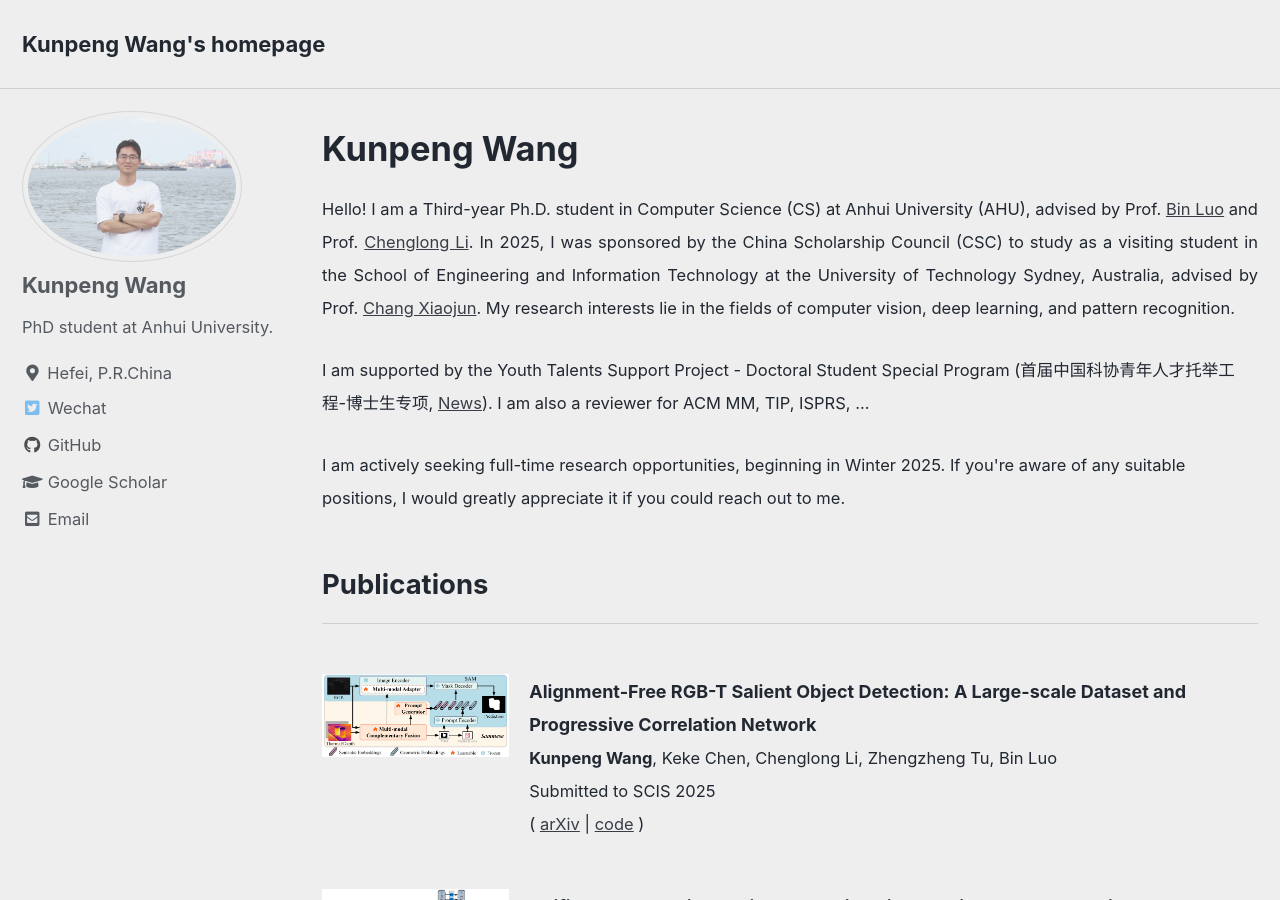
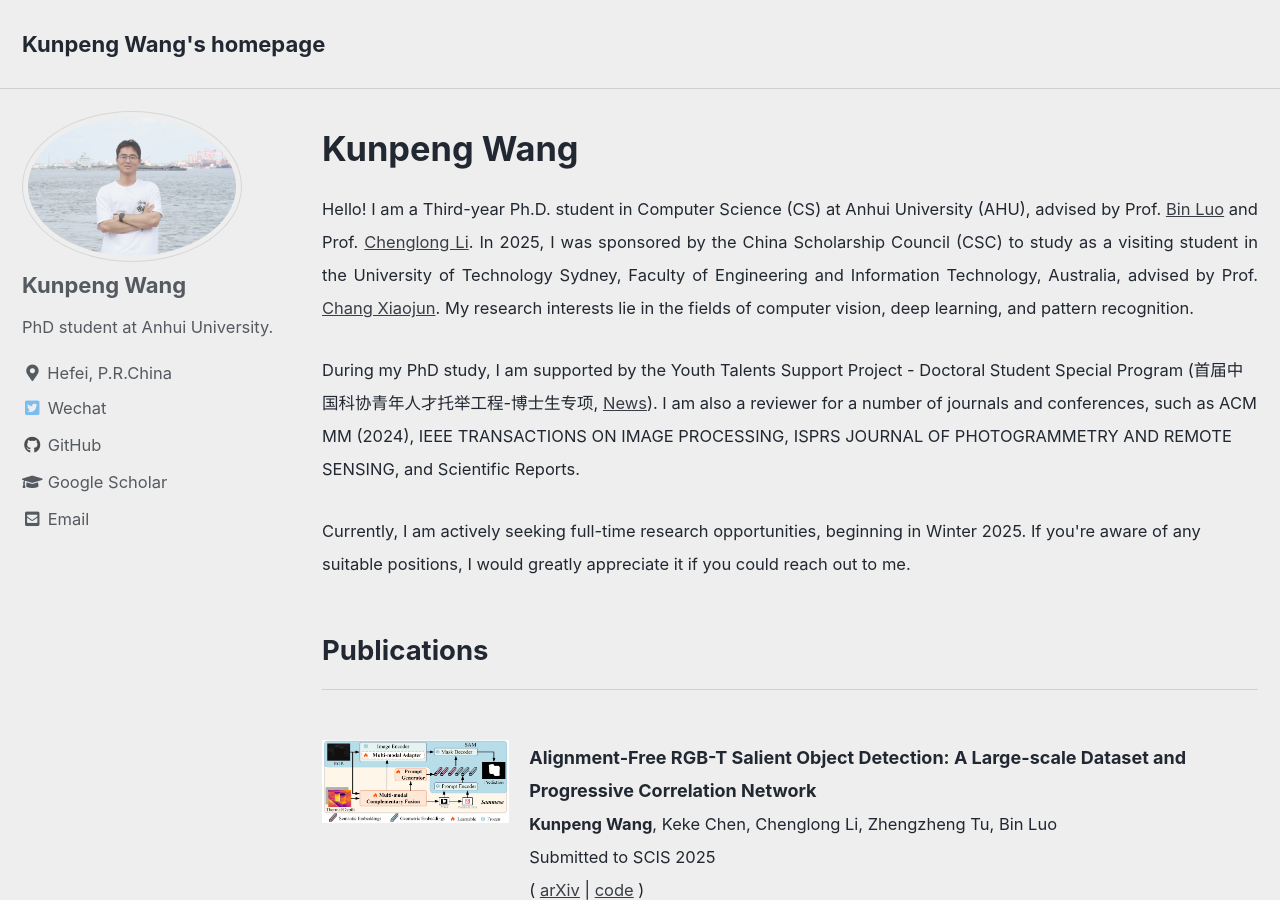
Before and after one commit to Angknpng/Angknpng.github.io, a Jekyll site: the page built from index.html, in a window 1280 px wide and 900 px high. Built offline with Jekyll 4.4.1, drawn with Linux system fonts in a browser that asks for light colours; cached includes are drawn as plain includes; the list of posts is cut into pages by our own code.

Commit message:
Update index.html

```diff
--- a/index.html
+++ b/index.html
@@ -32,15 +32,15 @@ author_profile: true
 <h1> Kunpeng Wang </h1>
 
 <p style="text-align:justify"><small>
-	Hello! I am a Third-year Ph.D. student in Computer Science (CS) at Anhui University (AHU), advised by Prof. <a href="https://cs.ahu.edu.cn/2022/0307/c20806a280841/page.htm">Bin Luo</a> and Prof. <a href="https://chenglongli.cn/">Chenglong Li</a>. In 2025, I was sponsored by the China Scholarship Council (CSC) to study as a visiting student in the School of Engineering and Information Technology at the University of Technology Sydney, Australia, advised by Prof. <a href="https://profiles.uts.edu.au/XiaoJun.Chang">Chang Xiaojun</a>. My research interests lie in the fields of computer vision, deep learning, and pattern recognition.
+	Hello! I am a Third-year Ph.D. student in Computer Science (CS) at Anhui University (AHU), advised by Prof. <a href="https://cs.ahu.edu.cn/2022/0307/c20806a280841/page.htm">Bin Luo</a> and Prof. <a href="https://chenglongli.cn/">Chenglong Li</a>. In 2025, I was sponsored by the China Scholarship Council (CSC) to study as a visiting student in the University of Technology Sydney, Faculty of Engineering and Information Technology, Australia, advised by Prof. <a href="https://profiles.uts.edu.au/XiaoJun.Chang">Chang Xiaojun</a>. My research interests lie in the fields of computer vision, deep learning, and pattern recognition.
 </small></p>
 
 <p><small>
-	I am supported by the Youth Talents Support Project - Doctoral Student Special Program (首届中国科协青年人才托举工程-博士生专项, <a href="https://cs.ahu.edu.cn/2025/0108/c11156a355939/page.htm">News</a>). I am also a reviewer for ACM MM, TIP, ISPRS, ...
+	During my PhD study, I am supported by the Youth Talents Support Project - Doctoral Student Special Program (首届中国科协青年人才托举工程-博士生专项, <a href="https://cs.ahu.edu.cn/2025/0108/c11156a355939/page.htm">News</a>). I am also a reviewer for a number of journals and conferences, such as ACM MM (2024), IEEE TRANSACTIONS ON IMAGE PROCESSING, ISPRS JOURNAL OF PHOTOGRAMMETRY AND REMOTE SENSING, and Scientific Reports.
 </small></p>
 
 <p><small>
-	I am actively seeking full-time research opportunities, beginning in Winter 2025. If you're aware of any suitable positions, I would greatly appreciate it if you could reach out to me.
+	Currently, I am actively seeking full-time research opportunities, beginning in Winter 2025. If you're aware of any suitable positions, I would greatly appreciate it if you could reach out to me.
 </small></p>
 
 
```
